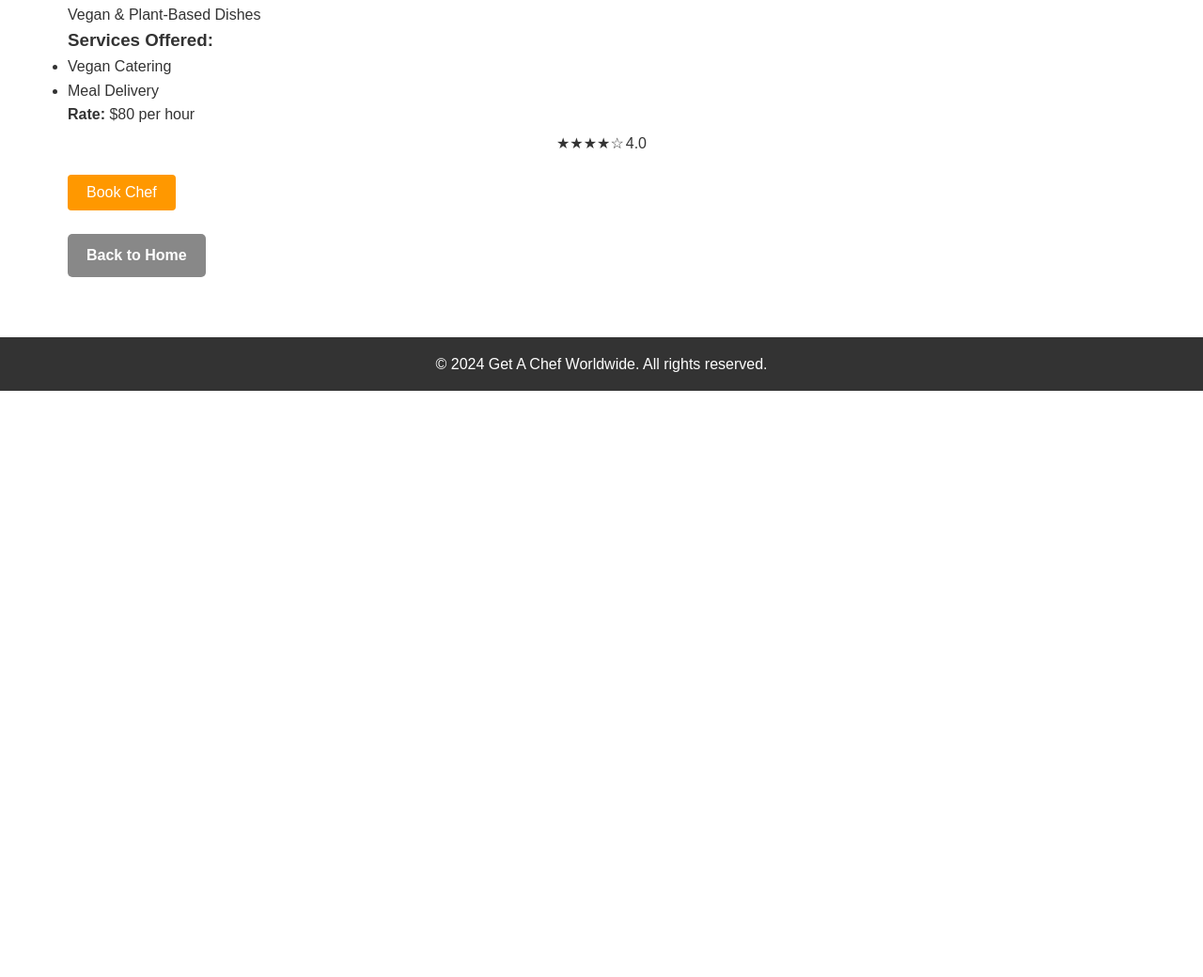
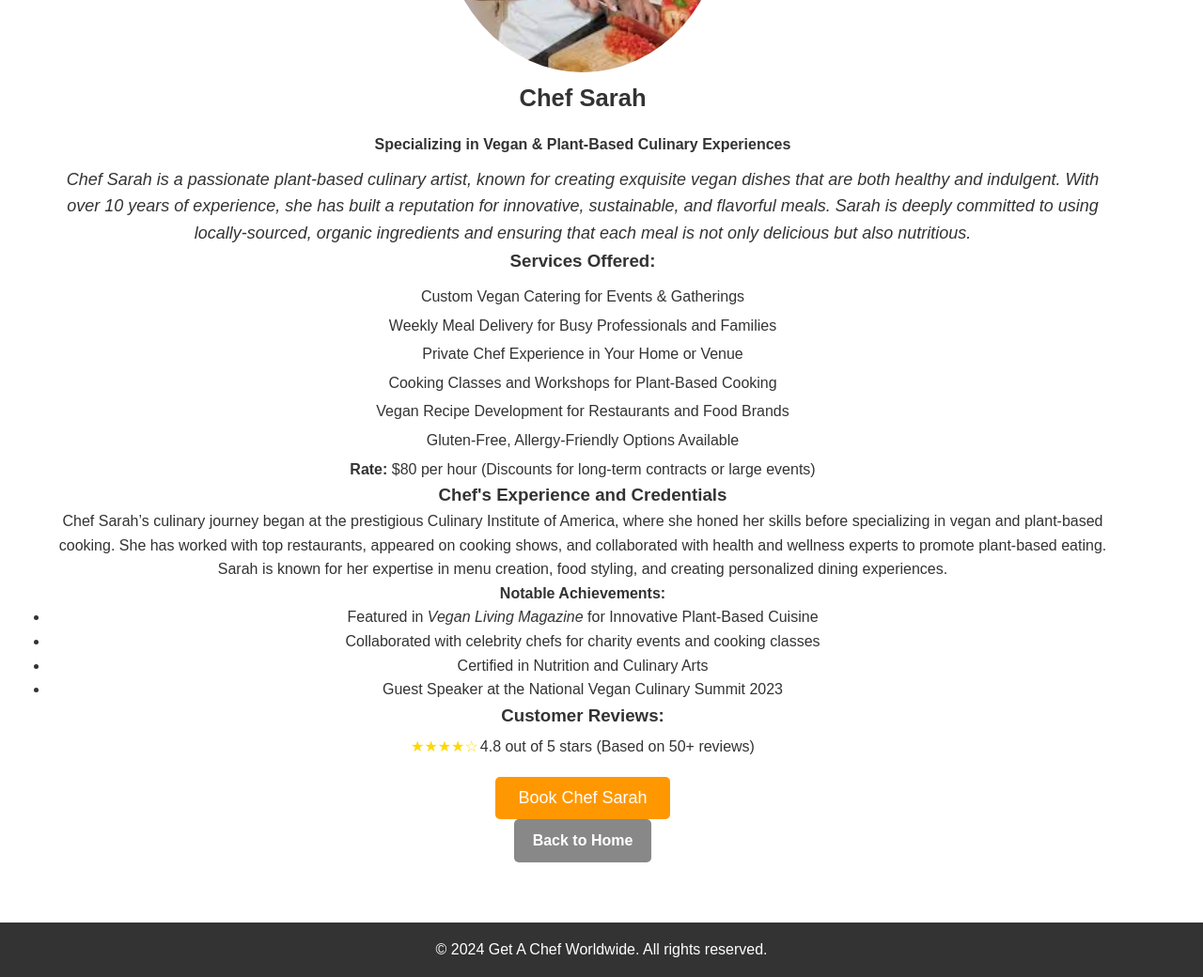
Before and after one commit to XBanTs/chef_demo, a plain HTML site: page chef-sarah.html in a window 1280 px wide. Shown: the part 414-1454 px from the top of the page at 94% size. Before the commit the page ends 830 px from the top, so only its background shows below. Drawn offline with Linux system fonts and the light colour scheme.

Commit message:
2nd Commit

```diff
--- a/chef-sarah.html
+++ b/chef-sarah.html
@@ -6,47 +6,83 @@
     <title>Chef Sarah - Profile</title>
     <link rel="stylesheet" href="style.css">
     <style>
-        /* Book Chef Button */
+        /* Styling for enhanced profile */
+        .chef-profile {
+            font-family: Arial, sans-serif;
+            text-align: center;
+            margin: 20px;
+        }
+
+        .chef-profile img {
+            width: 300px;
+            border-radius: 50%;
+            margin-top: 20px;
+        }
+
+        .chef-profile h2, .chef-profile h3, .chef-profile p {
+            color: #333;
+        }
+
+        .chef-bio {
+            font-style: italic;
+            color: #555;
+            margin-top: 10px;
+            font-size: 18px;
+        }
+
+        .service-list {
+            list-style: none;
+            padding: 0;
+            font-size: 16px;
+            margin-top: 10px;
+        }
+
+        .service-list li {
+            margin: 5px 0;
+        }
+
+        .star-rating span {
+            color: gold;
+        }
+
         .book-btn {
-    padding: 10px 20px;
+            padding: 12px 24px;
             background-color: #ff9800;
             color: white;
             border: none;
             cursor: pointer;
-    font-size: 16px;
+            font-size: 18px;
             margin-top: 20px;
+            border-radius: 5px;
         }
 
         .book-btn:hover {
             background-color: #f57c00;
         }
 
-/* The Modal (hidden by default) */
+        /* Modal Styling */
         .modal {
             display: none;
             position: fixed;
-    z-index: 1; /* Sit on top */
+            z-index: 1;
             left: 0;
             top: 0;
             width: 100%;
             height: 100%;
-    overflow: auto;
-    background-color: rgb(0,0,0); /* Fallback color */
-    background-color: rgba(0,0,0,0.4); /* Black w/ opacity */
+            background-color: rgba(0, 0, 0, 0.4);
             padding-top: 60px;
         }
 
-/* Modal Content */
         .modal-content {
-    background-color: #fefefe;
+            background-color: #fff;
             margin: 5% auto;
             padding: 20px;
             border: 1px solid #888;
             width: 80%;
             max-width: 500px;
+            border-radius: 5px;
         }
 
-/* Close Button */
         .close {
             color: #aaa;
             float: right;
@@ -57,11 +93,10 @@
         .close:hover,
         .close:focus {
             color: black;
-    text-decoration: none;
             cursor: pointer;
         }
 
-/* Style the form */
+        /* Form Styling */
         form {
             display: flex;
             flex-direction: column;
@@ -69,21 +104,23 @@ form {
 
         form input, form textarea {
             padding: 10px;
-    margin-bottom: 10px;
+            margin-bottom: 15px;
+            border: 1px solid #ccc;
+            border-radius: 5px;
         }
 
         form button {
-    padding: 10px;
+            padding: 12px;
             background-color: #4CAF50;
             color: white;
             border: none;
             cursor: pointer;
+            border-radius: 5px;
         }
 
         form button:hover {
             background-color: #45a049;
         }
-
     </style>
 </head>
 <body>
@@ -95,21 +132,46 @@ form button:hover {
 <section class="chef-profile">
     <img src="images/chef2.jpg" alt="Chef Sarah">
     <h2>Chef Sarah</h2>
-        <p>Vegan & Plant-Based Dishes</p>
-        <h3>Services Offered:</h3>
-        <ul>
-            <li>Vegan Catering</li>
-            <li>Meal Delivery</li>
-        </ul>
-        <p><strong>Rate:</strong> $80 per hour</p>
-        <div class="star-rating">
-            <span>&#9733;&#9733;&#9733;&#9733;&#9734;</span> 4.0
+    <p><strong>Specializing in Vegan & Plant-Based Culinary Experiences</strong></p>
+
+    <!-- Bio Section -->
+    <div class="chef-bio">
+        <p>Chef Sarah is a passionate plant-based culinary artist, known for creating exquisite vegan dishes that are both healthy and indulgent. With over 10 years of experience, she has built a reputation for innovative, sustainable, and flavorful meals. Sarah is deeply committed to using locally-sourced, organic ingredients and ensuring that each meal is not only delicious but also nutritious.</p>
     </div>
 
-         <!-- Book Chef Button -->
-         <button id="bookChefButton" class="book-btn">Book Chef</button>
+    <h3>Services Offered:</h3>
+    <ul class="service-list">
+        <li>Custom Vegan Catering for Events & Gatherings</li>
+        <li>Weekly Meal Delivery for Busy Professionals and Families</li>
+        <li>Private Chef Experience in Your Home or Venue</li>
+        <li>Cooking Classes and Workshops for Plant-Based Cooking</li>
+        <li>Vegan Recipe Development for Restaurants and Food Brands</li>
+        <li>Gluten-Free, Allergy-Friendly Options Available</li>
+    </ul>
 
-         <!-- Modal -->
+    <p><strong>Rate:</strong> $80 per hour (Discounts for long-term contracts or large events)</p>
+
+    <!-- Experience Section -->
+    <h3>Chef's Experience and Credentials</h3>
+    <p>Chef Sarah’s culinary journey began at the prestigious Culinary Institute of America, where she honed her skills before specializing in vegan and plant-based cooking. She has worked with top restaurants, appeared on cooking shows, and collaborated with health and wellness experts to promote plant-based eating. Sarah is known for her expertise in menu creation, food styling, and creating personalized dining experiences.</p>
+
+    <p><strong>Notable Achievements:</strong></p>
+    <ul>
+        <li>Featured in <em>Vegan Living Magazine</em> for Innovative Plant-Based Cuisine</li>
+        <li>Collaborated with celebrity chefs for charity events and cooking classes</li>
+        <li>Certified in Nutrition and Culinary Arts</li>
+        <li>Guest Speaker at the National Vegan Culinary Summit 2023</li>
+    </ul>
+
+    <h3>Customer Reviews:</h3>
+    <div class="star-rating">
+        <span>&#9733;&#9733;&#9733;&#9733;&#9734;</span> 4.8 out of 5 stars (Based on 50+ reviews)
+    </div>
+
+    <!-- Booking Button -->
+    <button id="bookChefButton" class="book-btn">Book Chef Sarah</button>
+
+    <!-- Modal for Booking -->
     <div id="bookingModal" class="modal">
         <div class="modal-content">
             <span id="closeModal" class="close">&times;</span>
@@ -128,7 +190,6 @@ form button:hover {
             </form>
         </div>
     </div>
-         <br><br>
 
     <p><a href="index.html" class="book-chef-link">Back to Home</a></p>
 </section>
@@ -183,7 +244,6 @@ bookingForm.addEventListener('submit', function(event) {
     // Optionally, show a success message or redirect the user
     alert('Your booking request has been submitted!');
 });
-
 </script>
 
 </body>
```
Lines whose indentation alone changed are shown as unchanged.
